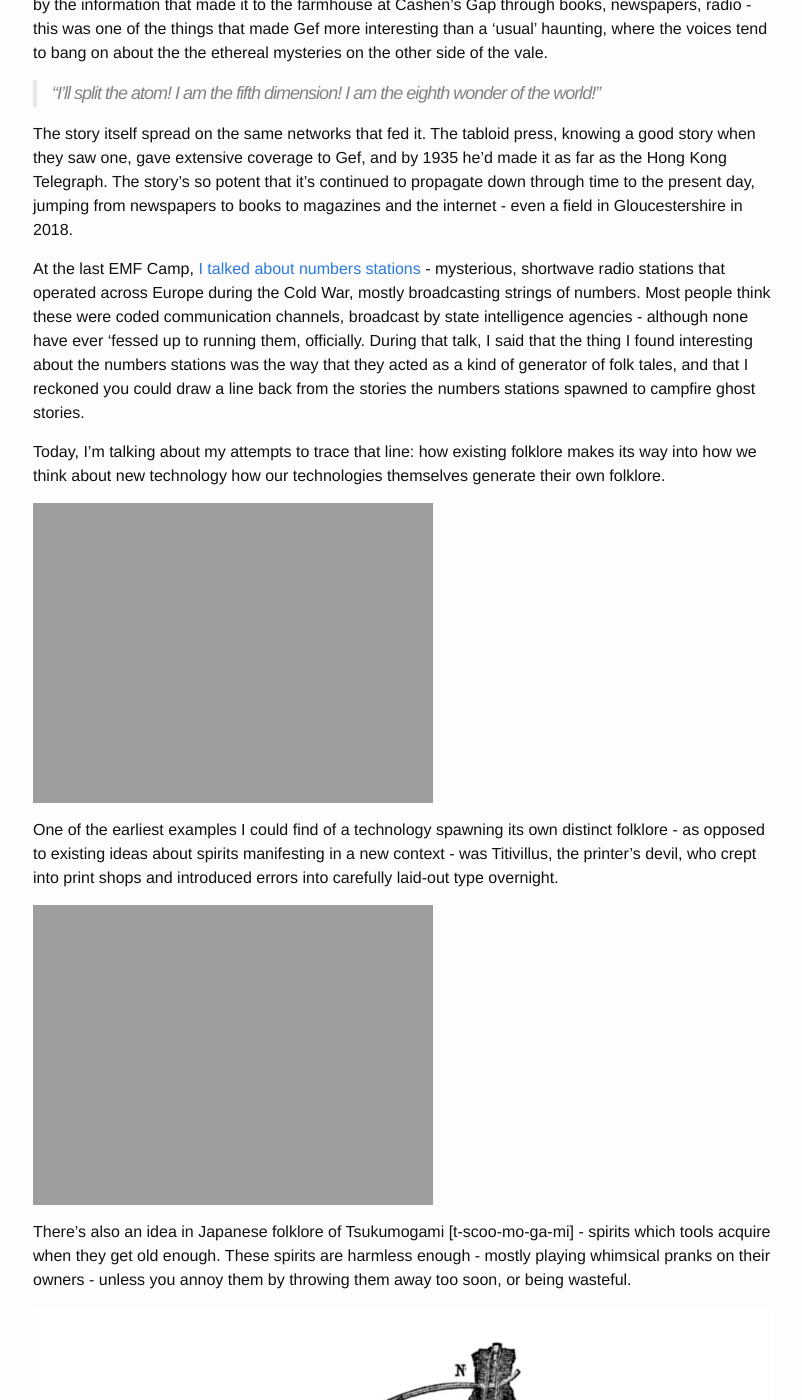
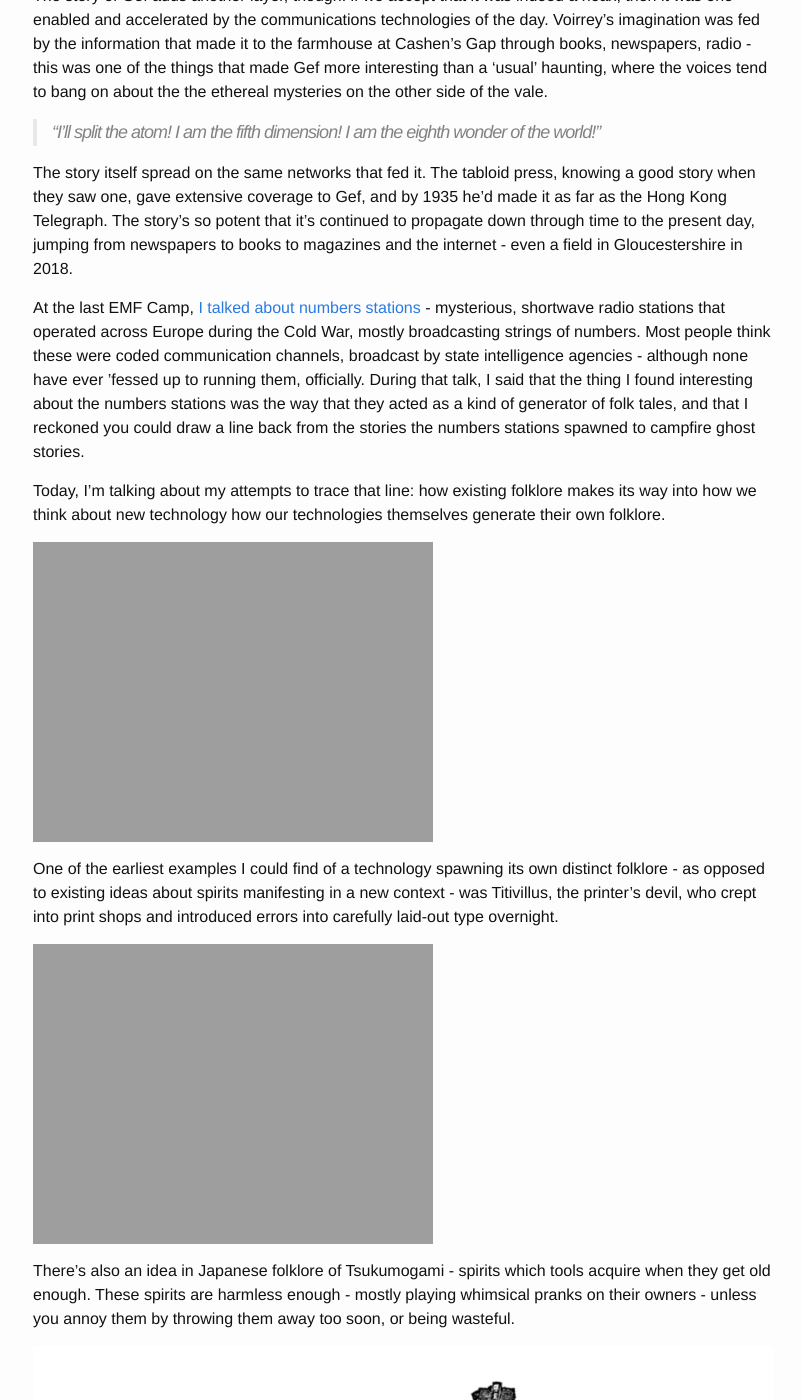
Before and after one commit to prehensile/prehensile.github.io, a Jekyll site: the page built from _posts/2018-09-12-bump.markdown, in a window 1280 px wide and 1400 px high, scrolled down 5867 px. Shown: the whole window, without its empty margins (237-1039 px from the left). Built offline with Jekyll 4.4.1, drawn with Linux system fonts in a browser that asks for light colours; some of the changed text lies outside the part shown.

Commit message:
tweaking & tidying

```diff
--- a/_posts/2018-09-12-bump.markdown
+++ b/_posts/2018-09-12-bump.markdown
@@ -78,7 +81,7 @@
 
 The story itself spread on the same networks that fed it. The tabloid press, knowing a good story when they saw one, gave extensive coverage to Gef, and by 1935 he’d made it as far as the Hong Kong Telegraph. The story’s so potent that it’s continued to propagate down through time to the present day, jumping from newspapers to books to magazines and the internet - even a field in Gloucestershire in 2018.
 
-At the last EMF Camp, [I talked about numbers stations](https://www.youtube.com/watch?v=Qrt1pN4CFCA)  - mysterious, shortwave radio stations that operated across Europe during the Cold War, mostly broadcasting strings of numbers. Most people think these were coded communication channels, broadcast by state intelligence agencies - although none have ever ‘fessed up to running them, officially. During that talk, I said that the thing I found interesting about the numbers stations was the way that they acted as a kind of generator of folk tales, and that I reckoned you could draw a line back from the stories the numbers stations spawned to campfire ghost stories.
+At the last EMF Camp, [I talked about numbers stations](https://www.youtube.com/watch?v=Qrt1pN4CFCA)  - mysterious, shortwave radio stations that operated across Europe during the Cold War, mostly broadcasting strings of numbers. Most people think these were coded communication channels, broadcast by state intelligence agencies - although none have ever ’fessed up to running them, officially. During that talk, I said that the thing I found interesting about the numbers stations was the way that they acted as a kind of generator of folk tales, and that I reckoned you could draw a line back from the stories the numbers stations spawned to campfire ghost stories.
 
 Today, I’m talking about my attempts to trace that line: how existing folklore makes its way into how we think about new technology how our technologies themselves generate their own folklore.
 
@@ -88,7 +91,7 @@
 
 ![a drawing of a lantern sprit]({{ site.url }}/assets/blog/bump/EMF2018.017.jpeg)
 
-There’s also an idea in Japanese folklore of Tsukumogami [t-scoo-mo-ga-mi] - spirits which tools acquire when they get old enough. These spirits are harmless enough - mostly playing whimsical pranks on their owners - unless you annoy them by throwing them away too soon, or being wasteful.
+There’s also an idea in Japanese folklore of Tsukumogami - spirits which tools acquire when they get old enough. These spirits are harmless enough - mostly playing whimsical pranks on their owners - unless you annoy them by throwing them away too soon, or being wasteful.
 
 ![a diagram of twitching frog's legs]({{ site.url }}/assets/blog/bump/EMF2018.016.jpeg)
 
@@ -136,7 +139,7 @@
 
 ![a photoshopped image of Slender Man]({{ site.url }}/assets/blog/bump/EMF2018.026.jpeg)
 
-A story like Slender Man, for example, who first pops up on the Something Awful forums in a [Photoshop competition to make super creepy images](https://forums.somethingawful.com/showthread.php?threadid=3150591). His images show a faceless, gangly creature lurking in the woods behind some oblivious kids. However, the story swiftly takes on its own momentum as it comes into contact with many more creative minds, all adding their part to the legend, playing with fragments of folklore to create an ongoing, shared, viral narrative, popping up all over the internet in more creepy images and stories, implicating the Slender Man in atrocities large and small..
+A story like Slender Man, for example, who first pops up on the Something Awful forums in a [Photoshop competition to make super-creepy images](https://forums.somethingawful.com/showthread.php?threadid=3150591). His images show a faceless, gangly creature lurking in the woods behind some oblivious kids. However, the story swiftly takes on its own momentum as it comes into contact with many more creative minds, all adding their part to the legend, playing with fragments of folklore to create an ongoing, shared, viral narrative, popping up all over the internet in more creepy images and stories, implicating the Slender Man in atrocities large and small.
 
 And at the same time as being a thoroughly networked fable, Slender Man simultaneously has its roots in our deep folklore. Shira Chess [notes that](https://books.google.co.uk/books?id=xuGvBQAAQBAJ&lpg=PT58&pg=PT58#v=onepage&q&f=false):
 
```
Also changed, not shown: other parts of _posts/2018-09-12-bump.markdown (+7 -4 lines), talks/folklore.md (+3 -3 lines).
